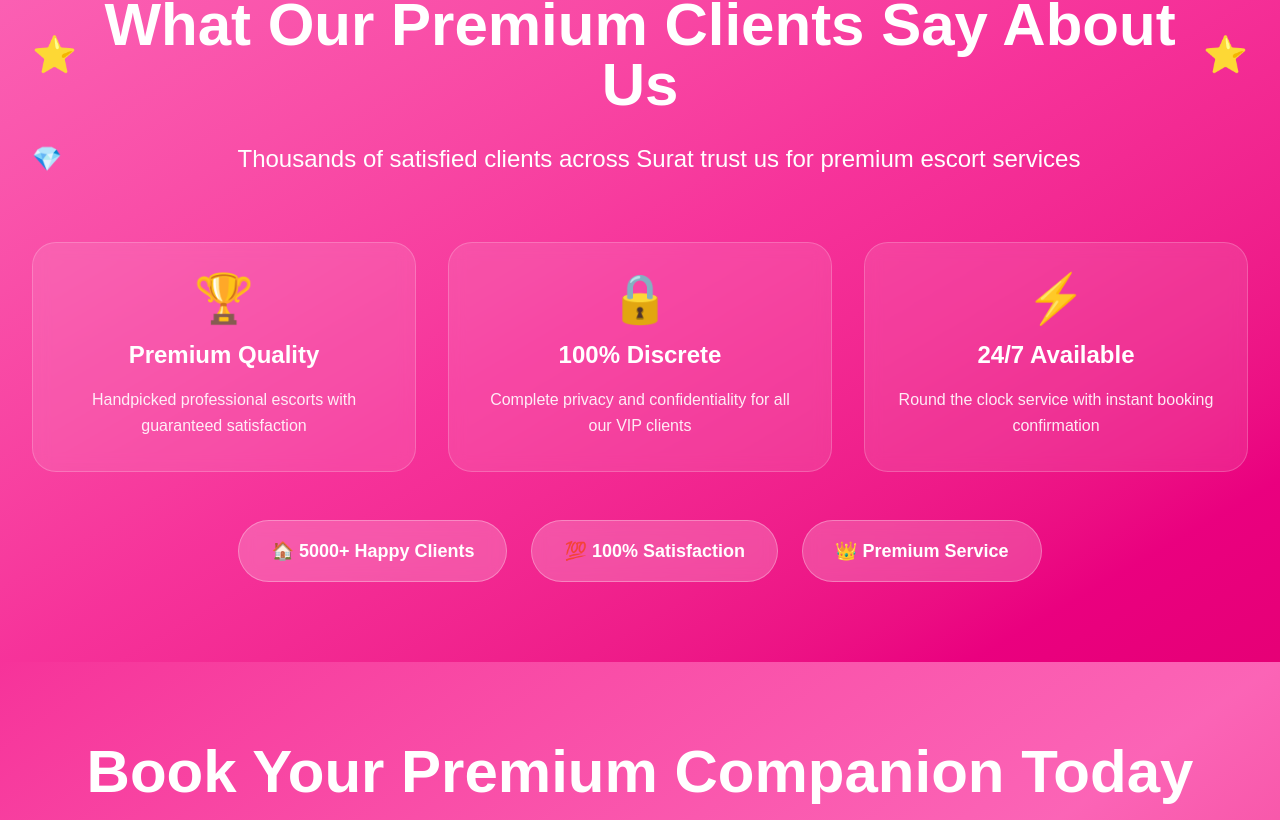
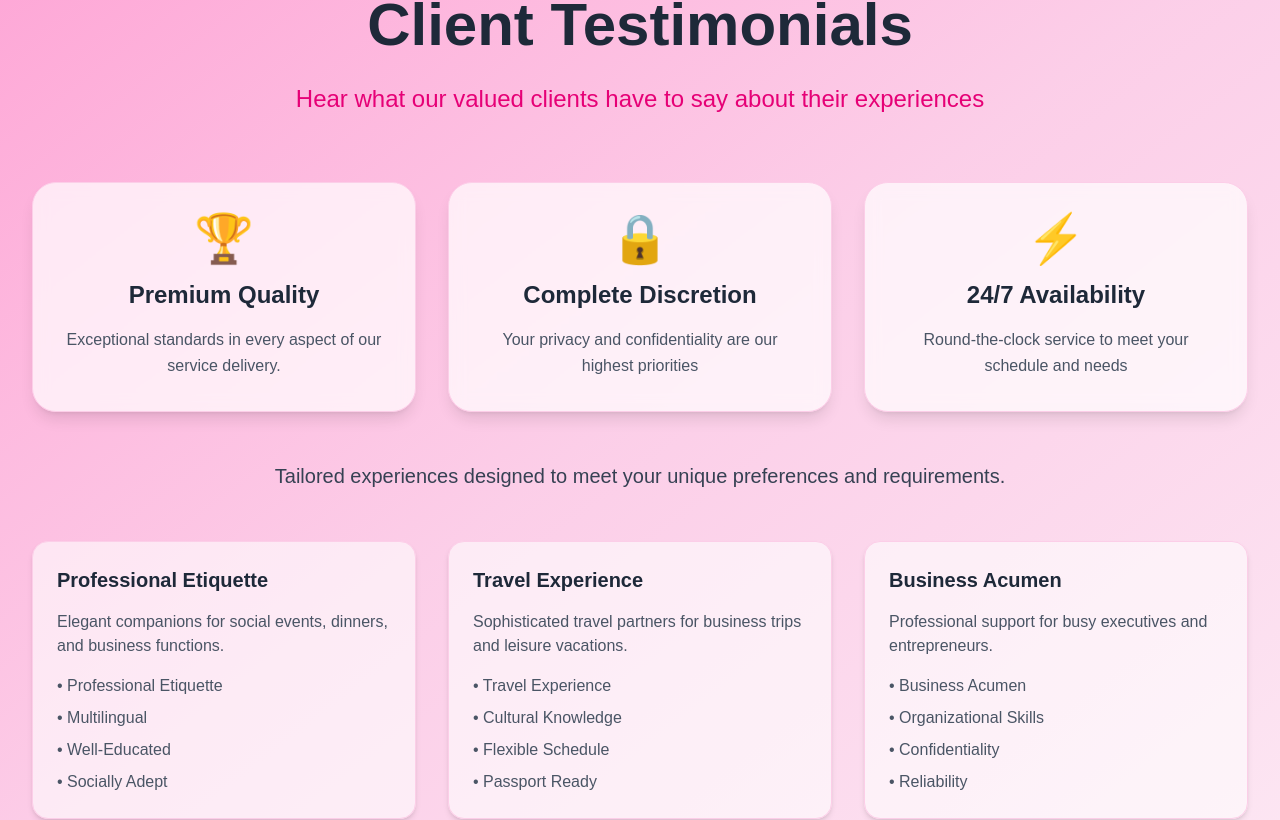
Before and after one commit to anshmydigitalcrown-ui/surat, a Next.js app: page / in a window 1280 px wide. Shown: the part 6412-7232 px from the top of the page. Built offline with nearby package versions, Linux system fonts and the light colour scheme.

Commit message:
Remove testimonials section and update client testimonials to sweet pink styling with service details

```diff
--- a/src/app/gallery/page.tsx
+++ b/src/app/gallery/page.tsx
@@ -350,62 +350,87 @@ export default function Gallery() {
       </section>
 
       {/* Escorts in Surat Content Section */}
-      <section className="py-20 bg-gradient-to-br from-pink-400 via-pink-500 to-pink-600">
+      <section className="py-20 bg-gradient-to-br from-pink-300 via-pink-200 to-pink-100">
         <div className="max-w-7xl mx-auto px-4 sm:px-6 lg:px-8">
           <div className="text-center mb-16">
-            <div className="flex justify-center items-center gap-4 mb-6">
-              <span className="text-4xl">⭐</span>
-              <h2 className="text-5xl md:text-6xl font-black text-white">
-                What Our Premium Clients Say About Us
-              </h2>
-              <span className="text-4xl">⭐</span>
+            <h2 className="text-5xl md:text-6xl font-black text-gray-800 mb-6">
+              Client Testimonials
+            </h2>
+            <p className="text-xl md:text-2xl text-pink-600 max-w-4xl mx-auto leading-relaxed">
+              Hear what our valued clients have to say about their experiences
+            </p>
+          </div>
+
+          <div className="grid grid-cols-1 md:grid-cols-3 gap-8 mb-12">
+            {/* Premium Quality */}
+            <div className="bg-white/70 backdrop-blur-sm rounded-3xl p-8 text-center border border-pink-200 hover:bg-white/80 transition-all duration-300 shadow-lg">
+              <div className="text-5xl mb-4">🏆</div>
+              <h3 className="text-2xl font-bold text-gray-800 mb-4">Premium Quality</h3>
+              <p className="text-gray-600 leading-relaxed">
+                Exceptional standards in every aspect of our service delivery.
+              </p>
             </div>
-            <div className="flex justify-center items-center gap-2 mb-8">
-              <span className="text-2xl">💎</span>
-              <p className="text-xl md:text-2xl text-white max-w-4xl mx-auto leading-relaxed">
-                Thousands of satisfied clients across Surat trust us for premium escort services
+
+            {/* Complete Discretion */}
+            <div className="bg-white/70 backdrop-blur-sm rounded-3xl p-8 text-center border border-pink-200 hover:bg-white/80 transition-all duration-300 shadow-lg">
+              <div className="text-5xl mb-4">🔒</div>
+              <h3 className="text-2xl font-bold text-gray-800 mb-4">Complete Discretion</h3>
+              <p className="text-gray-600 leading-relaxed">
+                Your privacy and confidentiality are our highest priorities
+              </p>
+            </div>
+
+            {/* 24/7 Availability */}
+            <div className="bg-white/70 backdrop-blur-sm rounded-3xl p-8 text-center border border-pink-200 hover:bg-white/80 transition-all duration-300 shadow-lg">
+              <div className="text-5xl mb-4">⚡</div>
+              <h3 className="text-2xl font-bold text-gray-800 mb-4">24/7 Availability</h3>
+              <p className="text-gray-600 leading-relaxed">
+                Round-the-clock service to meet your schedule and needs
               </p>
             </div>
           </div>
 
-          <div className="grid grid-cols-1 md:grid-cols-3 gap-8 mb-12">
-            {/* Premium Quality */}
-            <div className="bg-white/10 backdrop-blur-sm rounded-3xl p-8 text-center text-white border border-white/20 hover:bg-white/20 transition-all duration-300">
-              <div className="text-5xl mb-4">🏆</div>
-              <h3 className="text-2xl font-bold mb-4">Premium Quality</h3>
-              <p className="text-white/90 leading-relaxed">
-                Handpicked professional escorts with guaranteed satisfaction
-              </p>
+          <div className="text-center mb-12">
+            <p className="text-xl text-gray-700 max-w-4xl mx-auto leading-relaxed">
+              Tailored experiences designed to meet your unique preferences and requirements.
+            </p>
+          </div>
+
+          <div className="grid grid-cols-1 md:grid-cols-3 gap-8">
+            {/* Professional Etiquette */}
+            <div className="bg-white/60 rounded-2xl p-6 border border-pink-200 shadow-md">
+              <h4 className="text-xl font-bold text-gray-800 mb-4">Professional Etiquette</h4>
+              <p className="text-gray-600 mb-4">Elegant companions for social events, dinners, and business functions.</p>
+              <ul className="space-y-2 text-gray-600">
+                <li>• Professional Etiquette</li>
+                <li>• Multilingual</li>
+                <li>• Well-Educated</li>
+                <li>• Socially Adept</li>
+              </ul>
             </div>
 
-            {/* 100% Discrete */}
-            <div className="bg-white/10 backdrop-blur-sm rounded-3xl p-8 text-center text-white border border-white/20 hover:bg-white/20 transition-all duration-300">
-              <div className="text-5xl mb-4">🔒</div>
-              <h3 className="text-2xl font-bold mb-4">100% Discrete</h3>
-              <p className="text-white/90 leading-relaxed">
-                Complete privacy and confidentiality for all our VIP clients
-              </p>
+            {/* Travel Experience */}
+            <div className="bg-white/60 rounded-2xl p-6 border border-pink-200 shadow-md">
+              <h4 className="text-xl font-bold text-gray-800 mb-4">Travel Experience</h4>
+              <p className="text-gray-600 mb-4">Sophisticated travel partners for business trips and leisure vacations.</p>
+              <ul className="space-y-2 text-gray-600">
+                <li>• Travel Experience</li>
+                <li>• Cultural Knowledge</li>
+                <li>• Flexible Schedule</li>
+                <li>• Passport Ready</li>
+              </ul>
             </div>
 
-            {/* 24/7 Available */}
-            <div className="bg-white/10 backdrop-blur-sm rounded-3xl p-8 text-center text-white border border-white/20 hover:bg-white/20 transition-all duration-300">
-              <div className="text-5xl mb-4">⚡</div>
-              <h3 className="text-2xl font-bold mb-4">24/7 Available</h3>
-              <p className="text-white/90 leading-relaxed">
-                Round the clock service with instant booking confirmation
-              </p>
-            </div>
-          </div>
-
-          <div className="flex flex-wrap justify-center gap-6">
-            <div className="bg-white/20 backdrop-blur-sm text-white px-8 py-4 rounded-full text-lg font-semibold border border-white/30">
-              🏠 5000+ Happy Clients
-            </div>
-            <div className="bg-white/20 backdrop-blur-sm text-white px-8 py-4 rounded-full text-lg font-semibold border border-white/30">
-              💯 100% Satisfaction
-            </div>
-            <div className="bg-white/20 backdrop-blur-sm text-white px-8 py-4 rounded-full text-lg font-semibold border border-white/30">
-              👑 Premium Service
+            {/* Business Acumen */}
+            <div className="bg-white/60 rounded-2xl p-6 border border-pink-200 shadow-md">
+              <h4 className="text-xl font-bold text-gray-800 mb-4">Business Acumen</h4>
+              <p className="text-gray-600 mb-4">Professional support for busy executives and entrepreneurs.</p>
+              <ul className="space-y-2 text-gray-600">
+                <li>• Business Acumen</li>
+                <li>• Organizational Skills</li>
+                <li>• Confidentiality</li>
+                <li>• Reliability</li>
+              </ul>
             </div>
           </div>
         </div>
--- a/src/app/page.tsx
+++ b/src/app/page.tsx
@@ -445,62 +445,87 @@ export default function Home() {
       </section>
 
       {/* Escorts in Surat Content Section */}
-      <section className="py-20 bg-gradient-to-br from-pink-400 via-pink-500 to-pink-600">
+      <section className="py-20 bg-gradient-to-br from-pink-300 via-pink-200 to-pink-100">
         <div className="max-w-7xl mx-auto px-4 sm:px-6 lg:px-8">
           <div className="text-center mb-16">
-            <div className="flex justify-center items-center gap-4 mb-6">
-              <span className="text-4xl">⭐</span>
-              <h2 className="text-5xl md:text-6xl font-black text-white">
-                What Our Premium Clients Say About Us
-              </h2>
-              <span className="text-4xl">⭐</span>
+            <h2 className="text-5xl md:text-6xl font-black text-gray-800 mb-6">
+              Client Testimonials
+            </h2>
+            <p className="text-xl md:text-2xl text-pink-600 max-w-4xl mx-auto leading-relaxed">
+              Hear what our valued clients have to say about their experiences
+            </p>
+          </div>
+
+          <div className="grid grid-cols-1 md:grid-cols-3 gap-8 mb-12">
+            {/* Premium Quality */}
+            <div className="bg-white/70 backdrop-blur-sm rounded-3xl p-8 text-center border border-pink-200 hover:bg-white/80 transition-all duration-300 shadow-lg">
+              <div className="text-5xl mb-4">🏆</div>
+              <h3 className="text-2xl font-bold text-gray-800 mb-4">Premium Quality</h3>
+              <p className="text-gray-600 leading-relaxed">
+                Exceptional standards in every aspect of our service delivery.
+              </p>
             </div>
-            <div className="flex justify-center items-center gap-2 mb-8">
-              <span className="text-2xl">💎</span>
-              <p className="text-xl md:text-2xl text-white max-w-4xl mx-auto leading-relaxed">
-                Thousands of satisfied clients across Surat trust us for premium escort services
+
+            {/* Complete Discretion */}
+            <div className="bg-white/70 backdrop-blur-sm rounded-3xl p-8 text-center border border-pink-200 hover:bg-white/80 transition-all duration-300 shadow-lg">
+              <div className="text-5xl mb-4">🔒</div>
+              <h3 className="text-2xl font-bold text-gray-800 mb-4">Complete Discretion</h3>
+              <p className="text-gray-600 leading-relaxed">
+                Your privacy and confidentiality are our highest priorities
+              </p>
+            </div>
+
+            {/* 24/7 Availability */}
+            <div className="bg-white/70 backdrop-blur-sm rounded-3xl p-8 text-center border border-pink-200 hover:bg-white/80 transition-all duration-300 shadow-lg">
+              <div className="text-5xl mb-4">⚡</div>
+              <h3 className="text-2xl font-bold text-gray-800 mb-4">24/7 Availability</h3>
+              <p className="text-gray-600 leading-relaxed">
+                Round-the-clock service to meet your schedule and needs
               </p>
             </div>
           </div>
 
-          <div className="grid grid-cols-1 md:grid-cols-3 gap-8 mb-12">
-            {/* Premium Quality */}
-            <div className="bg-white/10 backdrop-blur-sm rounded-3xl p-8 text-center text-white border border-white/20 hover:bg-white/20 transition-all duration-300">
-              <div className="text-5xl mb-4">🏆</div>
-              <h3 className="text-2xl font-bold mb-4">Premium Quality</h3>
-              <p className="text-white/90 leading-relaxed">
-                Handpicked professional escorts with guaranteed satisfaction
-              </p>
+          <div className="text-center mb-12">
+            <p className="text-xl text-gray-700 max-w-4xl mx-auto leading-relaxed">
+              Tailored experiences designed to meet your unique preferences and requirements.
+            </p>
+          </div>
+
+          <div className="grid grid-cols-1 md:grid-cols-3 gap-8">
+            {/* Professional Etiquette */}
+            <div className="bg-white/60 rounded-2xl p-6 border border-pink-200 shadow-md">
+              <h4 className="text-xl font-bold text-gray-800 mb-4">Professional Etiquette</h4>
+              <p className="text-gray-600 mb-4">Elegant companions for social events, dinners, and business functions.</p>
+              <ul className="space-y-2 text-gray-600">
+                <li>• Professional Etiquette</li>
+                <li>• Multilingual</li>
+                <li>• Well-Educated</li>
+                <li>• Socially Adept</li>
+              </ul>
             </div>
 
-            {/* 100% Discrete */}
-            <div className="bg-white/10 backdrop-blur-sm rounded-3xl p-8 text-center text-white border border-white/20 hover:bg-white/20 transition-all duration-300">
-              <div className="text-5xl mb-4">🔒</div>
-              <h3 className="text-2xl font-bold mb-4">100% Discrete</h3>
-              <p className="text-white/90 leading-relaxed">
-                Complete privacy and confidentiality for all our VIP clients
-              </p>
+            {/* Travel Experience */}
+            <div className="bg-white/60 rounded-2xl p-6 border border-pink-200 shadow-md">
+              <h4 className="text-xl font-bold text-gray-800 mb-4">Travel Experience</h4>
+              <p className="text-gray-600 mb-4">Sophisticated travel partners for business trips and leisure vacations.</p>
+              <ul className="space-y-2 text-gray-600">
+                <li>• Travel Experience</li>
+                <li>• Cultural Knowledge</li>
+                <li>• Flexible Schedule</li>
+                <li>• Passport Ready</li>
+              </ul>
             </div>
 
-            {/* 24/7 Available */}
-            <div className="bg-white/10 backdrop-blur-sm rounded-3xl p-8 text-center text-white border border-white/20 hover:bg-white/20 transition-all duration-300">
-              <div className="text-5xl mb-4">⚡</div>
-              <h3 className="text-2xl font-bold mb-4">24/7 Available</h3>
-              <p className="text-white/90 leading-relaxed">
-                Round the clock service with instant booking confirmation
-              </p>
-            </div>
-          </div>
-
-          <div className="flex flex-wrap justify-center gap-6">
-            <div className="bg-white/20 backdrop-blur-sm text-white px-8 py-4 rounded-full text-lg font-semibold border border-white/30">
-              🏠 5000+ Happy Clients
-            </div>
-            <div className="bg-white/20 backdrop-blur-sm text-white px-8 py-4 rounded-full text-lg font-semibold border border-white/30">
-              💯 100% Satisfaction
-            </div>
-            <div className="bg-white/20 backdrop-blur-sm text-white px-8 py-4 rounded-full text-lg font-semibold border border-white/30">
-              👑 Premium Service
+            {/* Business Acumen */}
+            <div className="bg-white/60 rounded-2xl p-6 border border-pink-200 shadow-md">
+              <h4 className="text-xl font-bold text-gray-800 mb-4">Business Acumen</h4>
+              <p className="text-gray-600 mb-4">Professional support for busy executives and entrepreneurs.</p>
+              <ul className="space-y-2 text-gray-600">
+                <li>• Business Acumen</li>
+                <li>• Organizational Skills</li>
+                <li>• Confidentiality</li>
+                <li>• Reliability</li>
+              </ul>
             </div>
           </div>
         </div>
@@ -681,58 +706,6 @@ export default function Home() {
         </div>
       </section>
 
-      {/* Testimonials */}
-      <section className="py-20 bg-gradient-to-br from-primary-900 via-accent-800 to-primary-800 text-white relative overflow-hidden">
-        <div className="absolute inset-0 bg-black/20"></div>
-        <div className="relative max-w-7xl mx-auto px-4 sm:px-6 lg:px-8">
-          <div className="text-center mb-16">
-            <h2 className="text-4xl md:text-5xl font-bold mb-4">Client Testimonials</h2>
-            <p className="text-xl text-pink-200 max-w-3xl mx-auto">
-              Hear what our valued clients have to say about their experiences.
-            </p>
-          </div>
-
-          <div className="grid grid-cols-1 md:grid-cols-2 lg:grid-cols-3 gap-8">
-            {[
-              {
-                name: "Mr. A. Patel",
-                title: "Business Executive",
-                content: "Exceptional service with the highest level of professionalism. Highly recommended for business events.",
-                rating: 5
-              },
-              {
-                name: "Ms. R. Shah",
-                title: "Entrepreneur",
-                content: "Outstanding experience! The attention to detail and discretion exceeded all expectations.",
-                rating: 5
-              },
-              {
-                name: "Dr. K. Mehta",
-                title: "Medical Professional",
-                content: "Professional, reliable, and sophisticated. Perfect for important social gatherings.",
-                rating: 5
-              }
-            ].map((testimonial, index) => (
-              <div
-                key={index}
-                className="bg-white/10 backdrop-blur-md rounded-2xl p-8 hover:bg-white/20 transition-all duration-300"
-              >
-                <div className="flex mb-4">
-                  {[...Array(testimonial.rating)].map((_, starIndex) => (
-                    <span key={starIndex} className="text-yellow-400 text-xl">⭐</span>
-                  ))}
-                </div>
-                <p className="text-pink-100 mb-6 italic">&ldquo;{testimonial.content}&rdquo;</p>
-                <div>
-                  <p className="font-semibold">{testimonial.name}</p>
-                  <p className="text-pink-200 text-sm">{testimonial.title}</p>
-                </div>
-              </div>
-            ))}
-          </div>
-        </div>
-      </section>
-
       {/* Call to Action */}
       <section className="py-20 bg-gradient-to-r from-primary-500 to-accent-600 text-white">
         <div className="max-w-4xl mx-auto text-center px-4 sm:px-6 lg:px-8">
--- a/src/app/services/page.tsx
+++ b/src/app/services/page.tsx
@@ -303,62 +303,87 @@ export default function Services() {
       </section>
 
       {/* Escorts in Surat Content Section */}
-      <section className="py-20 bg-gradient-to-br from-pink-400 via-pink-500 to-pink-600">
+      <section className="py-20 bg-gradient-to-br from-pink-300 via-pink-200 to-pink-100">
         <div className="max-w-7xl mx-auto px-4 sm:px-6 lg:px-8">
           <div className="text-center mb-16">
-            <div className="flex justify-center items-center gap-4 mb-6">
-              <span className="text-4xl">⭐</span>
-              <h2 className="text-5xl md:text-6xl font-black text-white">
-                What Our Premium Clients Say About Us
-              </h2>
-              <span className="text-4xl">⭐</span>
+            <h2 className="text-5xl md:text-6xl font-black text-gray-800 mb-6">
+              Client Testimonials
+            </h2>
+            <p className="text-xl md:text-2xl text-pink-600 max-w-4xl mx-auto leading-relaxed">
+              Hear what our valued clients have to say about their experiences
+            </p>
+          </div>
+
+          <div className="grid grid-cols-1 md:grid-cols-3 gap-8 mb-12">
+            {/* Premium Quality */}
+            <div className="bg-white/70 backdrop-blur-sm rounded-3xl p-8 text-center border border-pink-200 hover:bg-white/80 transition-all duration-300 shadow-lg">
+              <div className="text-5xl mb-4">🏆</div>
+              <h3 className="text-2xl font-bold text-gray-800 mb-4">Premium Quality</h3>
+              <p className="text-gray-600 leading-relaxed">
+                Exceptional standards in every aspect of our service delivery.
+              </p>
             </div>
-            <div className="flex justify-center items-center gap-2 mb-8">
-              <span className="text-2xl">💎</span>
-              <p className="text-xl md:text-2xl text-white max-w-4xl mx-auto leading-relaxed">
-                Thousands of satisfied clients across Surat trust us for premium escort services
+
+            {/* Complete Discretion */}
+            <div className="bg-white/70 backdrop-blur-sm rounded-3xl p-8 text-center border border-pink-200 hover:bg-white/80 transition-all duration-300 shadow-lg">
+              <div className="text-5xl mb-4">🔒</div>
+              <h3 className="text-2xl font-bold text-gray-800 mb-4">Complete Discretion</h3>
+              <p className="text-gray-600 leading-relaxed">
+                Your privacy and confidentiality are our highest priorities
+              </p>
+            </div>
+
+            {/* 24/7 Availability */}
+            <div className="bg-white/70 backdrop-blur-sm rounded-3xl p-8 text-center border border-pink-200 hover:bg-white/80 transition-all duration-300 shadow-lg">
+              <div className="text-5xl mb-4">⚡</div>
+              <h3 className="text-2xl font-bold text-gray-800 mb-4">24/7 Availability</h3>
+              <p className="text-gray-600 leading-relaxed">
+                Round-the-clock service to meet your schedule and needs
               </p>
             </div>
           </div>
 
-          <div className="grid grid-cols-1 md:grid-cols-3 gap-8 mb-12">
-            {/* Premium Quality */}
-            <div className="bg-white/10 backdrop-blur-sm rounded-3xl p-8 text-center text-white border border-white/20 hover:bg-white/20 transition-all duration-300">
-              <div className="text-5xl mb-4">🏆</div>
-              <h3 className="text-2xl font-bold mb-4">Premium Quality</h3>
-              <p className="text-white/90 leading-relaxed">
-                Handpicked professional escorts with guaranteed satisfaction
-              </p>
+          <div className="text-center mb-12">
+            <p className="text-xl text-gray-700 max-w-4xl mx-auto leading-relaxed">
+              Tailored experiences designed to meet your unique preferences and requirements.
+            </p>
+          </div>
+
+          <div className="grid grid-cols-1 md:grid-cols-3 gap-8">
+            {/* Professional Etiquette */}
+            <div className="bg-white/60 rounded-2xl p-6 border border-pink-200 shadow-md">
+              <h4 className="text-xl font-bold text-gray-800 mb-4">Professional Etiquette</h4>
+              <p className="text-gray-600 mb-4">Elegant companions for social events, dinners, and business functions.</p>
+              <ul className="space-y-2 text-gray-600">
+                <li>• Professional Etiquette</li>
+                <li>• Multilingual</li>
+                <li>• Well-Educated</li>
+                <li>• Socially Adept</li>
+              </ul>
             </div>
 
-            {/* 100% Discrete */}
-            <div className="bg-white/10 backdrop-blur-sm rounded-3xl p-8 text-center text-white border border-white/20 hover:bg-white/20 transition-all duration-300">
-              <div className="text-5xl mb-4">🔒</div>
-              <h3 className="text-2xl font-bold mb-4">100% Discrete</h3>
-              <p className="text-white/90 leading-relaxed">
-                Complete privacy and confidentiality for all our VIP clients
-              </p>
+            {/* Travel Experience */}
+            <div className="bg-white/60 rounded-2xl p-6 border border-pink-200 shadow-md">
+              <h4 className="text-xl font-bold text-gray-800 mb-4">Travel Experience</h4>
+              <p className="text-gray-600 mb-4">Sophisticated travel partners for business trips and leisure vacations.</p>
+              <ul className="space-y-2 text-gray-600">
+                <li>• Travel Experience</li>
+                <li>• Cultural Knowledge</li>
+                <li>• Flexible Schedule</li>
+                <li>• Passport Ready</li>
+              </ul>
             </div>
 
-            {/* 24/7 Available */}
-            <div className="bg-white/10 backdrop-blur-sm rounded-3xl p-8 text-center text-white border border-white/20 hover:bg-white/20 transition-all duration-300">
-              <div className="text-5xl mb-4">⚡</div>
-              <h3 className="text-2xl font-bold mb-4">24/7 Available</h3>
-              <p className="text-white/90 leading-relaxed">
-                Round the clock service with instant booking confirmation
-              </p>
-            </div>
-          </div>
-
-          <div className="flex flex-wrap justify-center gap-6">
-            <div className="bg-white/20 backdrop-blur-sm text-white px-8 py-4 rounded-full text-lg font-semibold border border-white/30">
-              🏠 5000+ Happy Clients
-            </div>
-            <div className="bg-white/20 backdrop-blur-sm text-white px-8 py-4 rounded-full text-lg font-semibold border border-white/30">
-              💯 100% Satisfaction
-            </div>
-            <div className="bg-white/20 backdrop-blur-sm text-white px-8 py-4 rounded-full text-lg font-semibold border border-white/30">
-              👑 Premium Service
+            {/* Business Acumen */}
+            <div className="bg-white/60 rounded-2xl p-6 border border-pink-200 shadow-md">
+              <h4 className="text-xl font-bold text-gray-800 mb-4">Business Acumen</h4>
+              <p className="text-gray-600 mb-4">Professional support for busy executives and entrepreneurs.</p>
+              <ul className="space-y-2 text-gray-600">
+                <li>• Business Acumen</li>
+                <li>• Organizational Skills</li>
+                <li>• Confidentiality</li>
+                <li>• Reliability</li>
+              </ul>
             </div>
           </div>
         </div>
```
